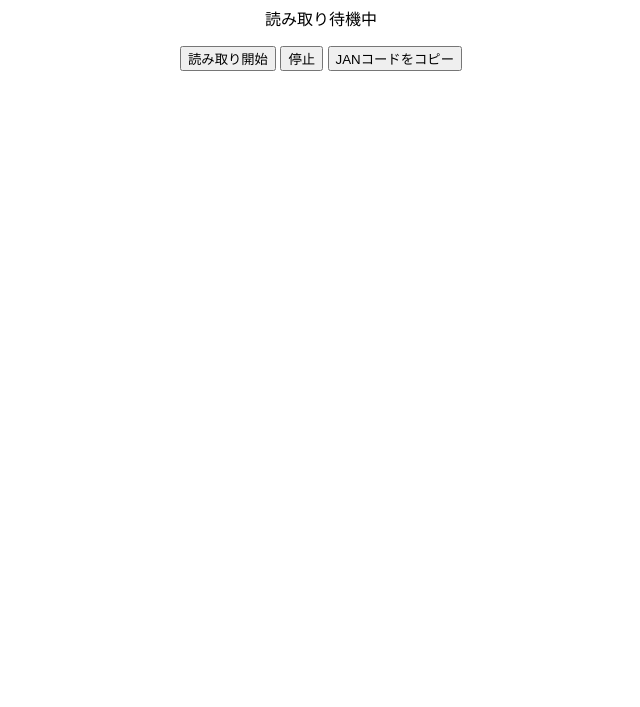
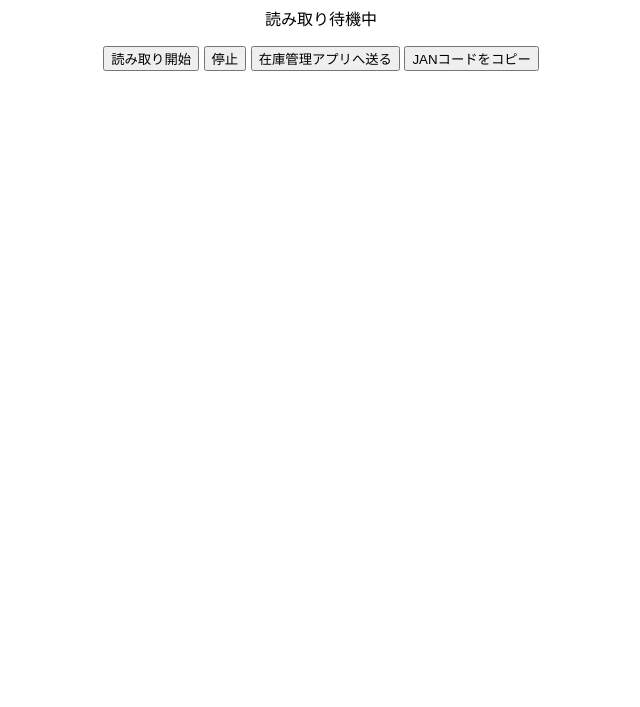
Before and after one commit to hmzkrs2004-del/barcode-scanner, a plain HTML site: page index.html in a window 1280 px wide. Shown: the part 93-800 px from the top of the page, without its empty margins (319-959 px from the left). Drawn offline with Linux system fonts and the light colour scheme.

Commit message:
Implement sendToInventory function and button
Add button to send scanned JAN code to inventory app.

```diff
--- a/index.html
+++ b/index.html
@@ -31,6 +31,21 @@ function stopScan() {
   if (scanner && scanner.isScanning) scanner.stop();
 }
 </script>
+ <button onclick="sendToInventory()">在庫管理アプリへ送る</button>
+
+<script>
+function sendToInventory() {
+  const result = document.getElementById("result").textContent;
+  const jan = result.replace("読み取り成功：", "").trim();
+
+  if (!jan || jan === result) {
+    alert("先にバーコードを読み取ってください");
+    return;
+  }
+
+  location.href = "https://script.google.com/macros/s/AKfycbwm6zFSaCTBkGM1IYHIJIGsRb4XCfWG1pLMa-J6gsRlNHgmOzYhGVSDjWOScyvPhhx5/exec?jan=" + encodeURIComponent(jan);
+}
+</script>
 </body>
 <button onclick="copyJAN()">JANコードをコピー</button>
 <script>
```
